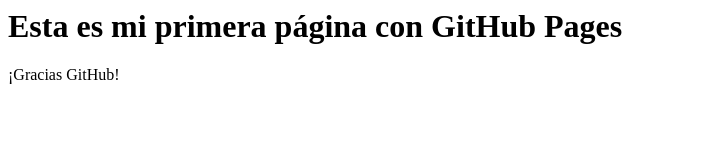
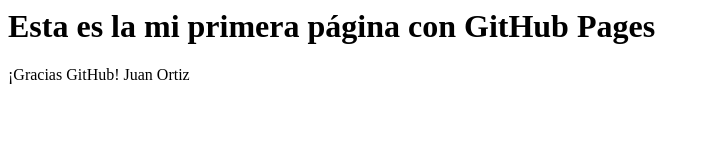
Before and after one commit to zitrony-mit/myfisrtrepo, a plain HTML site: page index.html in a window 1280 px wide. Shown: the whole page, without its empty margins (0-710 px from the left). Drawn offline with Linux system fonts and the light colour scheme.

Commit message:
Update index.html

```diff
--- a/index.html
+++ b/index.html
@@ -1,3 +1,3 @@
 <html>
-<h1> Esta es mi primera página con GitHub Pages </h1> <p>¡Gracias GitHub!</p>
+<h1> Esta es la mi primera página con GitHub Pages </h1> <p>¡Gracias GitHub! Juan Ortiz</p>
 </html>
```
